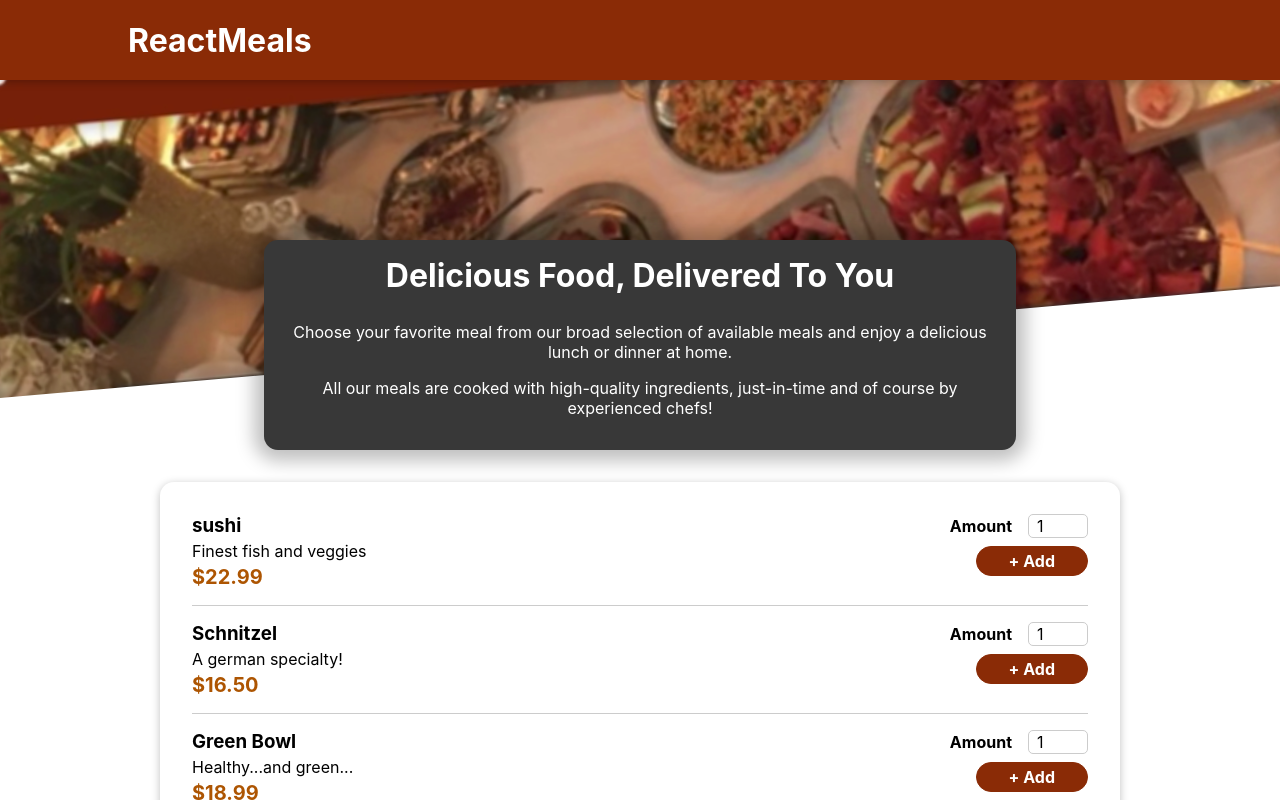
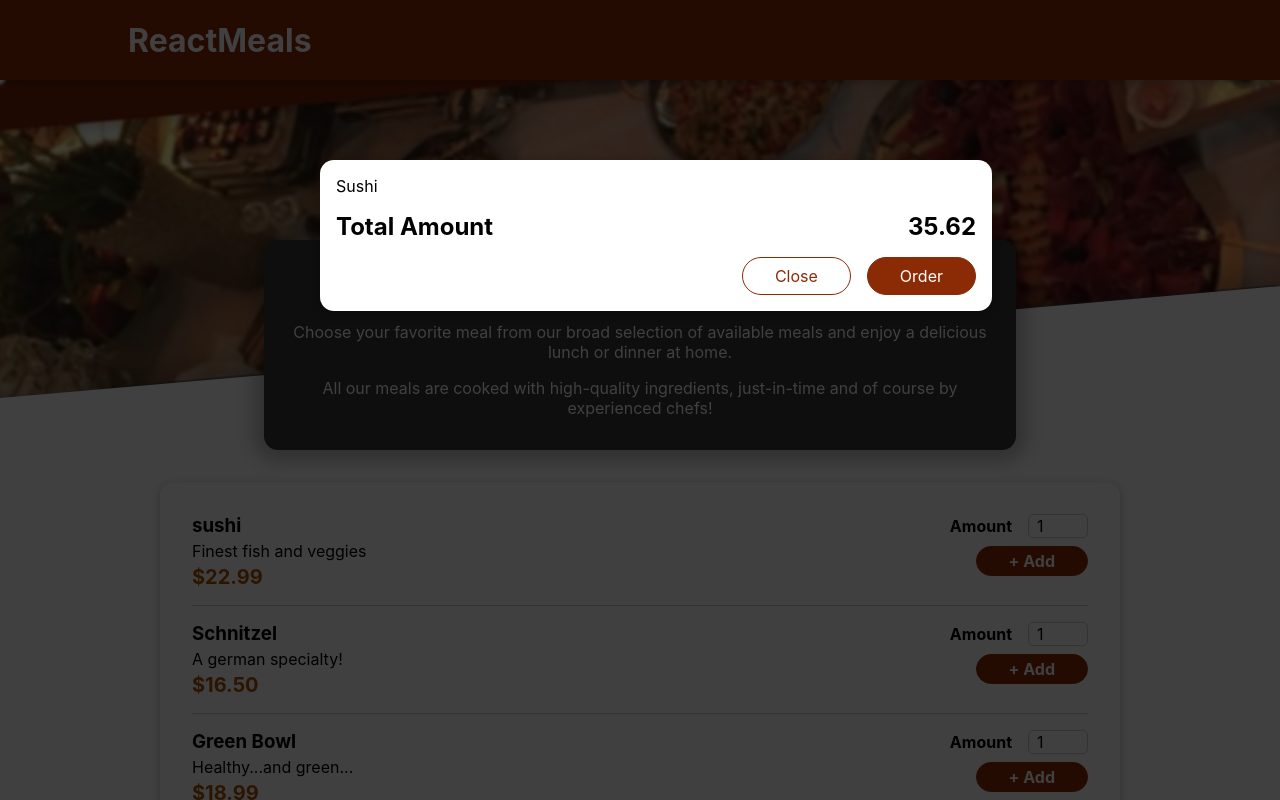
Before and after one commit to manj7999/-Showing-and-Enabling-the-delete-of-Cart-Items, a React (Create React App) app: page / in a window 1280 px wide. Shown: the top 800 px of the page. Built offline with nearby package versions, Linux system fonts and the light colour scheme.

Commit message:
Making a hard Coded Cart without any Functionality

```diff
--- a/public/index.html
+++ b/public/index.html
@@ -29,6 +29,7 @@
   <body>
     <noscript>You need to enable JavaScript to run this app.</noscript>
     <div id="root"></div>
+    <div id="overlays"></div>
     <!--
       This HTML file is a template.
       If you open it directly in the browser, you will see an empty page.
--- a/src/App.js
+++ b/src/App.js
@@ -1,10 +1,12 @@
 import React, { Fragment } from 'react';
 import Header from './components/Layout/Header'
 import Meals from './components/Meals/Meals';
+import Cart from './components/Cart/Cart';
 
 function App(){
   return (
     <Fragment>
+      <Cart />
       <Header />
       <main>
         <Meals />
--- /dev/null
+++ b/src/components/Cart/Cart.js
@@ -0,0 +1,29 @@
+import React from 'react';
+import Modal from '../UI/Modal';
+import classes from "./Cart.module.css";
+
+const Cart = (props) => {
+  const cartItems = (
+    <ul className={classes["cart-items"]}>
+      {[{ id: "c1", name: "Sushi", amount: 2, price: 12.99 }].map((item) => (
+        <li key={item.id}>{item.name}</li>
+      ))}
+    </ul>
+  );
+
+  return (
+    <Modal>
+        {cartItems}
+        <div className={classes.total}>
+            <span>Total Amount</span>
+            <span>35.62</span>
+        </div>
+        <div className={classes.actions}>
+             <button className={classes['button--alt']}>Close</button>
+             <button className={classes.button}>Order</button>
+        </div>
+    </Modal>
+  );
+};
+
+export default Cart;
--- /dev/null
+++ b/src/components/Cart/Cart.module.css
@@ -0,0 +1,46 @@
+.cart-items {
+    list-style: none;
+    margin: 0;
+    padding: 0;
+    max-height: 20rem;
+    overflow: auto;
+  }
+
+  .total {
+    display: flex;
+    justify-content: space-between;
+    align-items: center;
+    font-weight: bold;
+    font-size: 1.5rem;
+    margin: 1rem 0;
+  }
+
+  .actions {
+    text-align: right;
+  }
+
+  .actions button {
+    font: inherit;
+    cursor: pointer;
+    background-color: transparent;
+    border: 1px solid #8a2b06;
+    padding: 0.5rem 2rem;
+    border-radius: 25px;
+    margin-left: 1rem;
+  }
+
+  .actions button:hover,
+  .actions button:active {
+    background-color: #5a1a01;
+    border-color: #5a1a01;
+    color: white;
+  }
+
+  .actions .button--alt {
+    color: #8a2b06;
+  }
+
+  .actions .button {
+    background-color: #8a2b06;
+    color: white;
+  }
--- /dev/null
+++ b/src/components/UI/Modal.js
@@ -0,0 +1,30 @@
+import { Fragment } from "react";
+import ReactDOM from "react-dom";
+import classes from "./Modal.module.css";
+
+const Backdrop = (props) => {
+  return <div className={classes.backdrop} />;
+};
+
+const ModalOverlay = (props) => {
+  return (
+    <div className={classes.modal}>
+      <div className={classes.content}>{props.children}</div>
+    </div>
+  );
+};
+
+const portalElement = document.getElementById("overlays");
+
+const Modal = (props) => {
+  return (
+    <Fragment>
+      {ReactDOM.createPortal(<Backdrop />, portalElement)}
+      {ReactDOM.createPortal(<ModalOverlay>{props.children}</ModalOverlay>,
+      portalElement
+      )}
+    </Fragment>
+  );
+};
+
+export default Modal;
--- /dev/null
+++ b/src/components/UI/Modal.module.css
@@ -0,0 +1,40 @@
+.backdrop {
+    position: fixed;
+    top: 0;
+    left: 0;
+    width: 100%;
+    height: 100vh;
+    z-index: 20;
+    background-color: rgba(0, 0, 0, 0.75);
+  }
+
+  .modal {
+    position: fixed;
+    top: 20vh;
+    left: 5%;
+    width: 90%;
+    background-color: white;
+    padding: 1rem;
+    border-radius: 14px;
+    box-shadow: 0 2px 8px rgba(0, 0, 0, 0.25);
+    z-index: 30;
+    animation: slide-down 300ms ease-out forwards;
+  }
+
+  @media (min-width: 768px) {
+    .modal {
+      width: 40rem;
+      left: calc(50% - 20rem);
+    }
+  }
+
+  @keyframes slide-down {
+    from {
+      opacity: 0;
+      transform: translateY(-3rem);
+    }
+    to {
+      opacity: 1;
+      transform: translateY(0);
+    }
+  }
```
